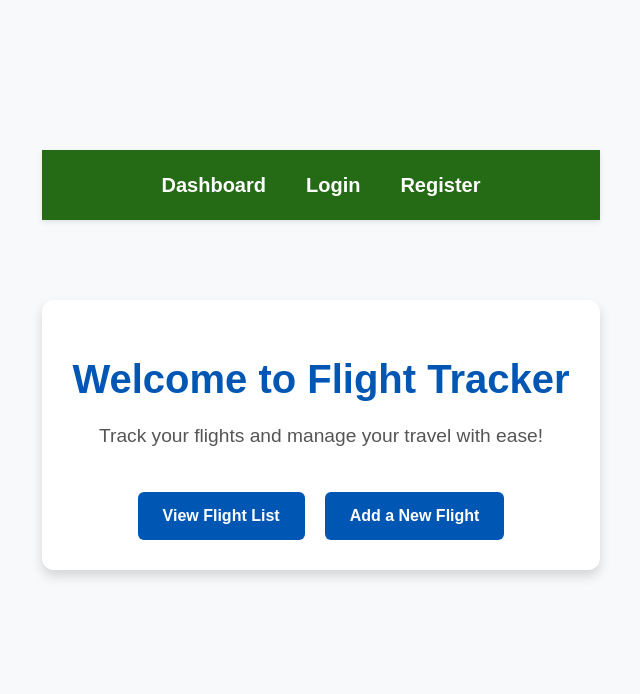
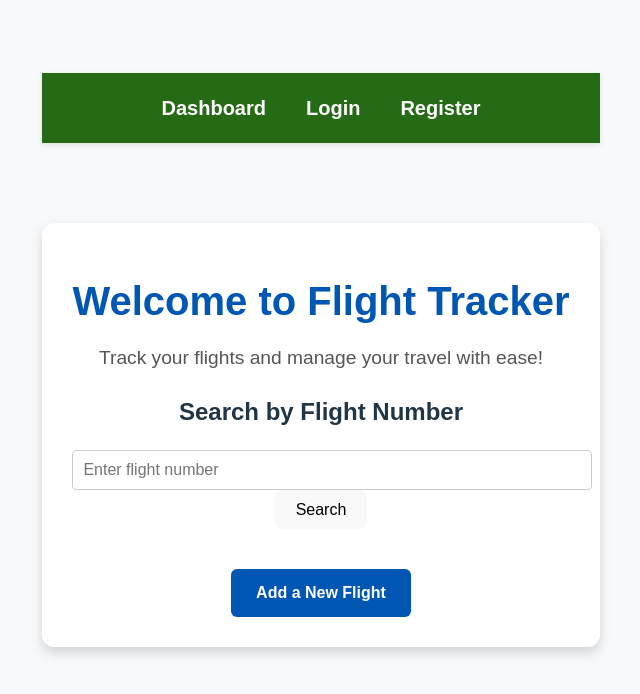
Before and after one commit to Eng-MoQuazi/flights-tracker, a React (Vite) app in the folder frontend/: page / in a window 1280 px wide. Shown: the top 694 px of the page, without its empty margins (319-959 px from the left). Built offline with nearby package versions, Linux system fonts and the light colour scheme.

Commit message:
Search by flight number

```diff
--- a/frontend/src/pages/Dashboard.jsx
+++ b/frontend/src/pages/Dashboard.jsx
@@ -1,16 +1,99 @@
-import React from "react";
+import React, { useState, useEffect } from "react";
 import { Link } from "react-router-dom";
 import "./Dashboard.css";
 
 const Dashboard = () => {
+  const [flightNumber, setFlightNumber] = useState(""); // state for the search input
+  const [searchResult, setSearchResult] = useState(null); // state to store flight details
+  const [error, setError] = useState("");
+
+  const handleSearch = async () => {
+    if (!flightNumber) {
+      alert("Please enter a flight number!");
+      return;
+    }
+
+    try {
+      const token = localStorage.getItem("token"); // Check if user is logged in
+      const isLoggedIn = !!token;
+
+      const endpoint = isLoggedIn
+        ? "http://localhost:3000/api/protected-flights" // Use Protected Route if logged in
+        : "http://localhost:3000/api/public-flights";   // Use Public Route if not logged in
+
+      const options = {
+        method: "GET",
+        headers: isLoggedIn
+          ? {
+              Authorization: `Bearer ${token}`, // Include token for protected route
+            }
+          : {},
+      };
+
+      const response = await fetch(`${endpoint}?flightNumber=${flightNumber}`, options);
+      if (!response.ok) {
+        throw new Error("Flight not found or unauthorized!");
+      }
+
+      const data = await response.json();
+      setSearchResult(data);
+      setError("");
+    } catch (error) {
+      setError(error.message);
+      setSearchResult(null);
+    }
+  };
+
   return (
     <div className="dashboard-container">
       <h1>Welcome to Flight Tracker</h1>
       <p>Track your flights and manage your travel with ease!</p>
+
+      {/* Search by Flight Number */}
+      <div className="search-section">
+        <h2>Search by Flight Number</h2>
+        <input
+          type="text"
+          value={flightNumber}
+          onChange={(e) => setFlightNumber(e.target.value)}
+          placeholder="Enter flight number"
+          className="search-input"
+        />
+        <button onClick={handleSearch} className="search-button">
+          Search
+        </button>
+      </div>
+
+      {/* Error Display */}
+      {error && <p className="error-message">{error}</p>}
+
+      {/* Display Search Results */}
+      {searchResult && (
+        <div className="search-result">
+          <h3>Flight Details</h3>
+          {Array.isArray(searchResult) ? (
+            searchResult.map((flight, index) => (
+              <div key={index}>
+                <p><strong>Flight Number:</strong> {flight.flightNumber}</p>
+                <p><strong>Status:</strong> {flight.status}</p>
+                <p><strong>Departure:</strong> {flight.departure}</p>
+                <p><strong>Arrival:</strong> {flight.arrival}</p>
+                {flight.departureAirport && (
+                  <p><strong>Departure Airport:</strong> {flight.departureAirport}</p>
+                )}
+                {flight.arrivalAirport && (
+                  <p><strong>Arrival Airport:</strong> {flight.arrivalAirport}</p>
+                )}
+              </div>
+            ))
+          ) : (
+            <p>No flight data available.</p>
+          )}
+        </div>
+      )}
+
+      {/* Other Links */}
       <div className="dashboard-links">
-        <Link to="/flight-list" className="dashboard-link">
-          View Flight List
-        </Link>
         <Link to="/add-flight" className="dashboard-link">
           Add a New Flight
         </Link>
```
Also changed, not shown: frontend/src/pages/Register.css (indentation only), 1 other file (tests, documents, lock files or other folders).
